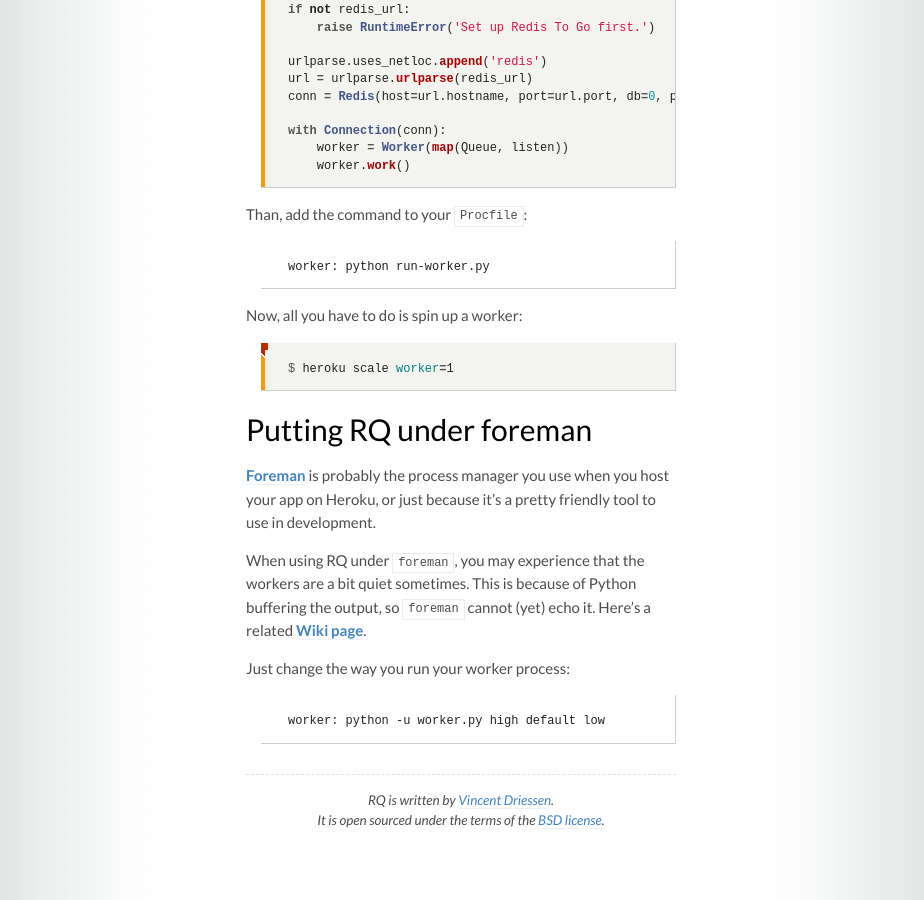
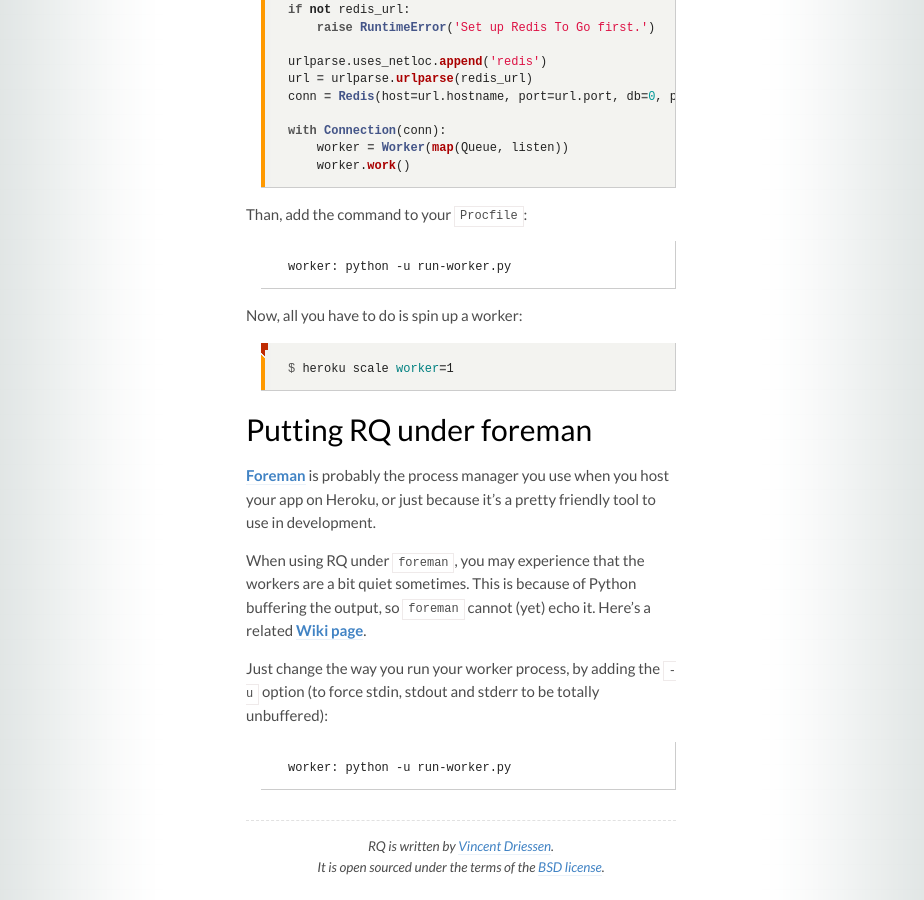
Before and after one commit to rq/rq, a Jekyll site: the page built from patterns/index.md, in a window 1280 px wide and 900 px high, scrolled down 735 px. Shown: the whole window, without its empty margins (179-1103 px from the left). Built offline with Jekyll 4.4.1, drawn with Linux system fonts in a browser that asks for light colours; some web fonts are replaced; Markdown is read by kramdown in place of the engine named in the settings.

Commit message:
Make sure it matches the rest of the docs.

```diff
--- a/patterns/index.md
+++ b/patterns/index.md
@@ -38,7 +38,7 @@ with Connection(conn):
 
 Than, add the command to your `Procfile`:
 
-    worker: python run-worker.py
+    worker: python -u run-worker.py
 
 Now, all you have to do is spin up a worker:
 
@@ -56,9 +56,10 @@ When using RQ under `foreman`, you may experience that the workers are a bit
 quiet sometimes.  This is because of Python buffering the output, so `foreman`
 cannot (yet) echo it.  Here's a related [Wiki page][4].
 
-Just change the way you run your worker process:
+Just change the way you run your worker process, by adding the `-u` option (to
+force stdin, stdout and stderr to be totally unbuffered):
 
-    worker: python -u worker.py high default low
+    worker: python -u run-worker.py
 
 [1]: https://heroku.com
 [2]: https://devcenter.heroku.com/articles/redistogo
```
